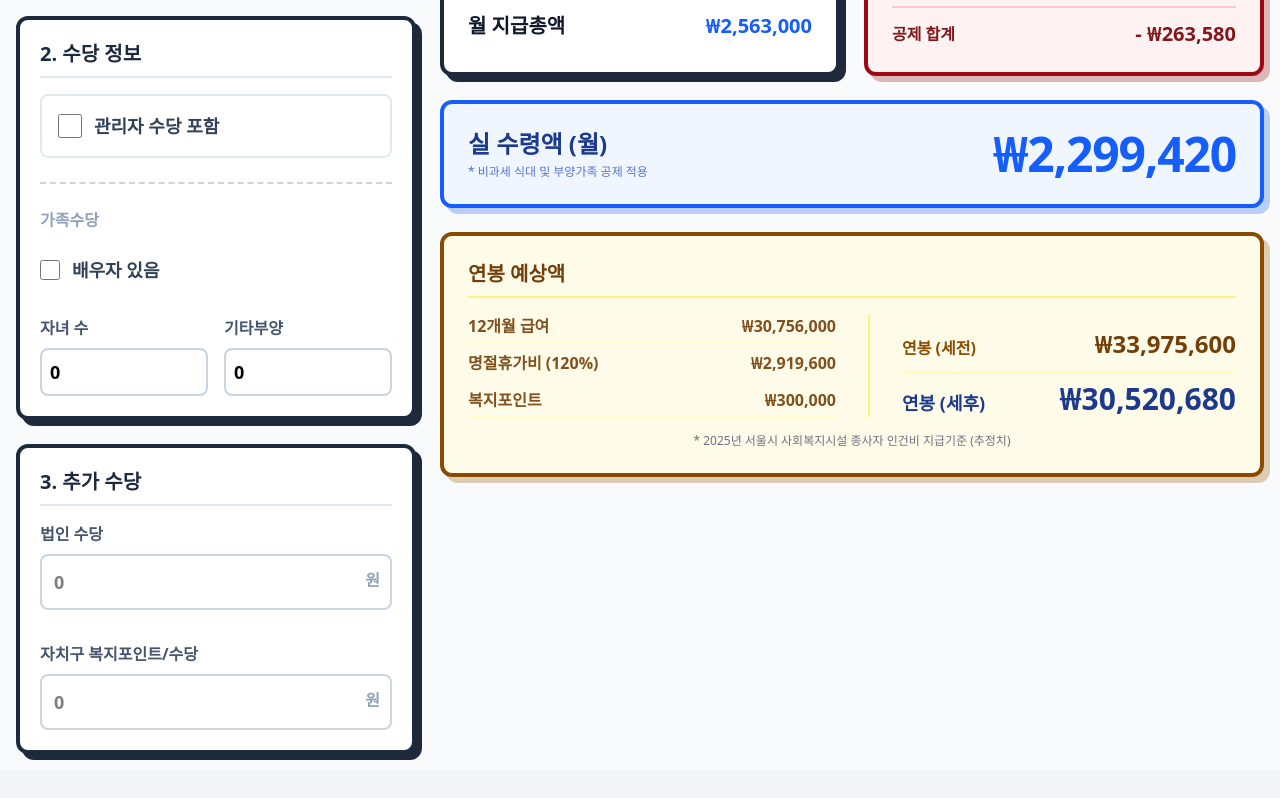
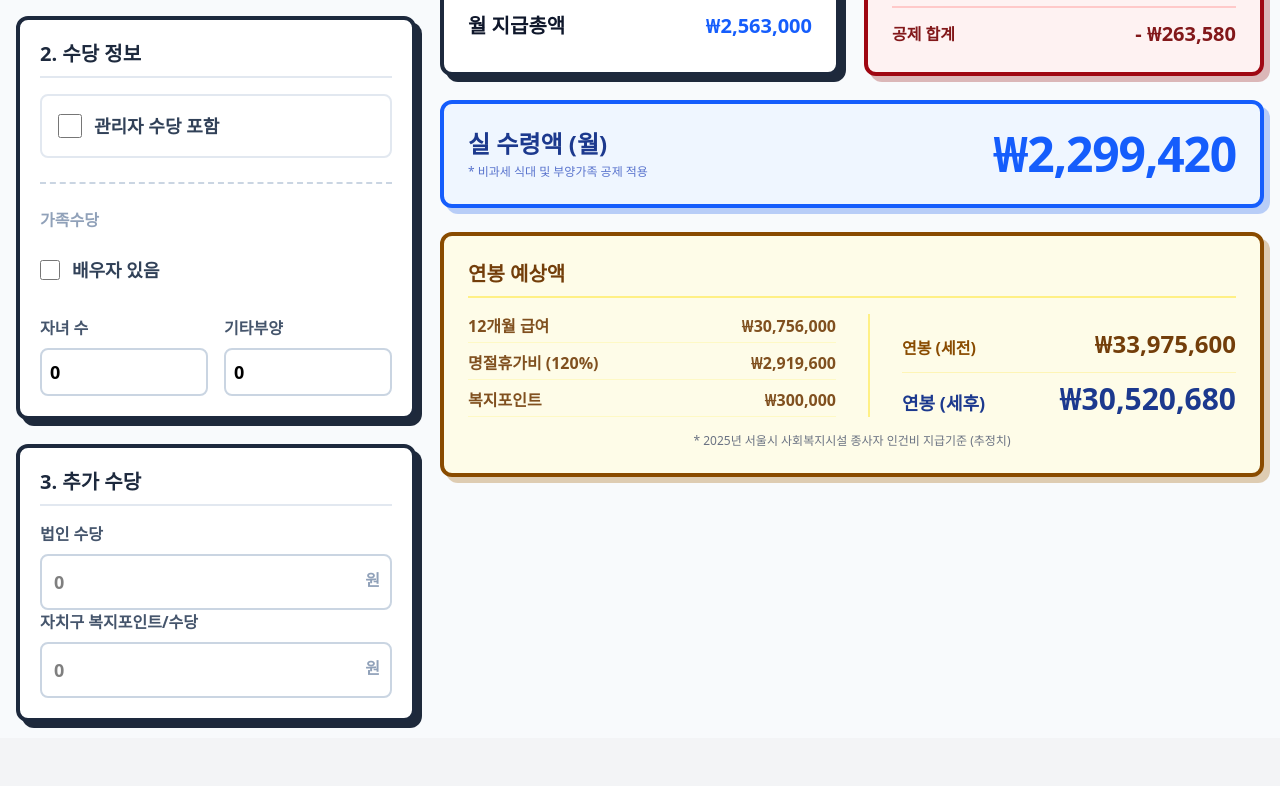
Before and after one commit to kosuk1231/money, a React (Vite) app: page / in a window 1280 px wide. Shown: the part 482-1280 px from the top of the page. Built offline with nearby package versions, Linux system fonts and the light colour scheme.

Commit message:
Fix: update family allowance logic

```diff
--- a/src/components/CalculatorLayout.jsx
+++ b/src/components/CalculatorLayout.jsx
@@ -115,7 +115,7 @@ export default function CalculatorLayout() {
                                             <label className="block text-base font-bold text-slate-600 mb-2">자녀 수</label>
                                             <input
                                                 type="number" min="0" placeholder="0"
-                                                className="w-full border-2 border-slate-300 rounded-lg p-2 text-lg font-bold focus:border-blue-500 outline-none"
+                                                className="w-full border-2 border-slate-300 rounded-lg p-2 text-lg font-bold focus:border-blue-500 outline-none no-spinner"
                                                 value={formData.numChildren}
                                                 onChange={(e) => setFormData({ ...formData, numChildren: e.target.value })}
                                             />
@@ -124,7 +124,7 @@ export default function CalculatorLayout() {
                                             <label className="block text-base font-bold text-slate-600 mb-2">기타부양</label>
                                             <input
                                                 type="number" min="0" placeholder="0"
-                                                className="w-full border-2 border-slate-300 rounded-lg p-2 text-lg font-bold focus:border-blue-500 outline-none"
+                                                className="w-full border-2 border-slate-300 rounded-lg p-2 text-lg font-bold focus:border-blue-500 outline-none no-spinner"
                                                 value={formData.numOthers}
                                                 onChange={(e) => setFormData({ ...formData, numOthers: e.target.value })}
                                             />
@@ -136,13 +136,13 @@ export default function CalculatorLayout() {
 
                         {/* 3. Additional Custom Allowances */}
                         <BrickSection title="3. 추가 수당" className="flex-1 flex flex-col">
-                            <div className="flex-1 flex flex-col justify-center space-y-8">
+                            <div className="flex-1 flex flex-col justify-around">
                                 <div>
                                     <label className="block text-base font-bold text-slate-600 mb-2">법인 수당</label>
                                     <div className="relative">
                                         <input
                                             type="number" min="0" placeholder="0"
-                                            className="w-full border-2 border-slate-300 rounded-lg p-3 text-lg font-bold focus:border-blue-500 outline-none pr-8"
+                                            className="w-full border-2 border-slate-300 rounded-lg p-3 text-lg font-bold focus:border-blue-500 outline-none pr-8 no-spinner"
                                             value={formData.corporationAllowance === 0 ? '' : formData.corporationAllowance}
                                             onChange={(e) => setFormData({ ...formData, corporationAllowance: e.target.value })}
                                         />
@@ -154,7 +154,7 @@ export default function CalculatorLayout() {
                                     <div className="relative">
                                         <input
                                             type="number" min="0" placeholder="0"
-                                            className="w-full border-2 border-slate-300 rounded-lg p-3 text-lg font-bold focus:border-blue-500 outline-none pr-8"
+                                            className="w-full border-2 border-slate-300 rounded-lg p-3 text-lg font-bold focus:border-blue-500 outline-none pr-8 no-spinner"
                                             value={formData.districtAllowance === 0 ? '' : formData.districtAllowance}
                                             onChange={(e) => setFormData({ ...formData, districtAllowance: e.target.value })}
                                         />
--- a/src/index.css
+++ b/src/index.css
@@ -1,10 +1,21 @@
 @import "tailwindcss";
 
+@layer utilities {
+
+  /* Hide number input spinners */
+  .no-spinner::-webkit-outer-spin-button,
+  .no-spinner::-webkit-inner-spin-button {
+    -webkit-appearance: none;
+    margin: 0;
+  }
+
+  .no-spinner {
+    -moz-appearance: textfield;
+  }
+}
+
 body {
-  margin: 0;
-  font-family: 'Inter', -apple-system, BlinkMacSystemFont, 'Segoe UI', 'Roboto', 'Oxygen',
-    'Ubuntu', 'Cantarell', 'Fira Sans', 'Droid Sans', 'Helvetica Neue',
-    sans-serif;
+  font-family: -apple-system, BlinkMacSystemFont, "Segoe UI", Roboto, "Helvetica Neue", Arial, sans-serif;
   -webkit-font-smoothing: antialiased;
   -moz-osx-font-smoothing: grayscale;
 }
```
